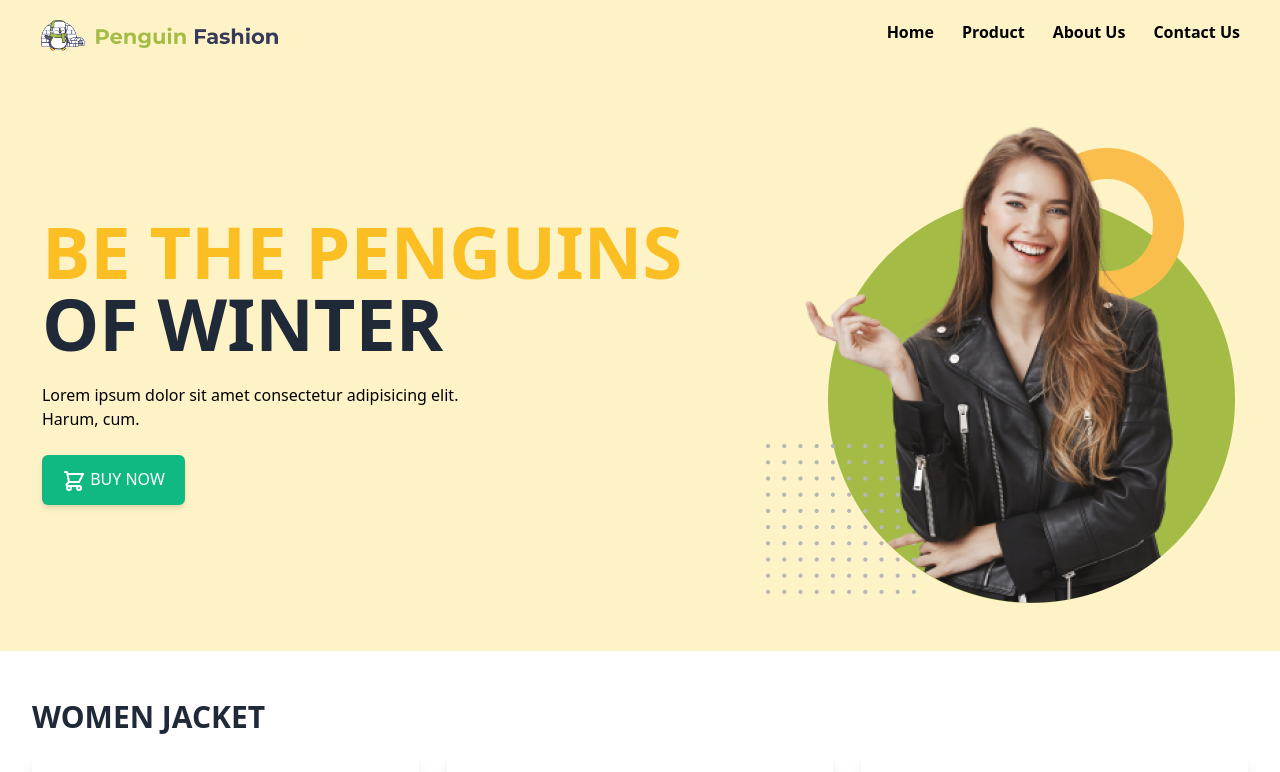
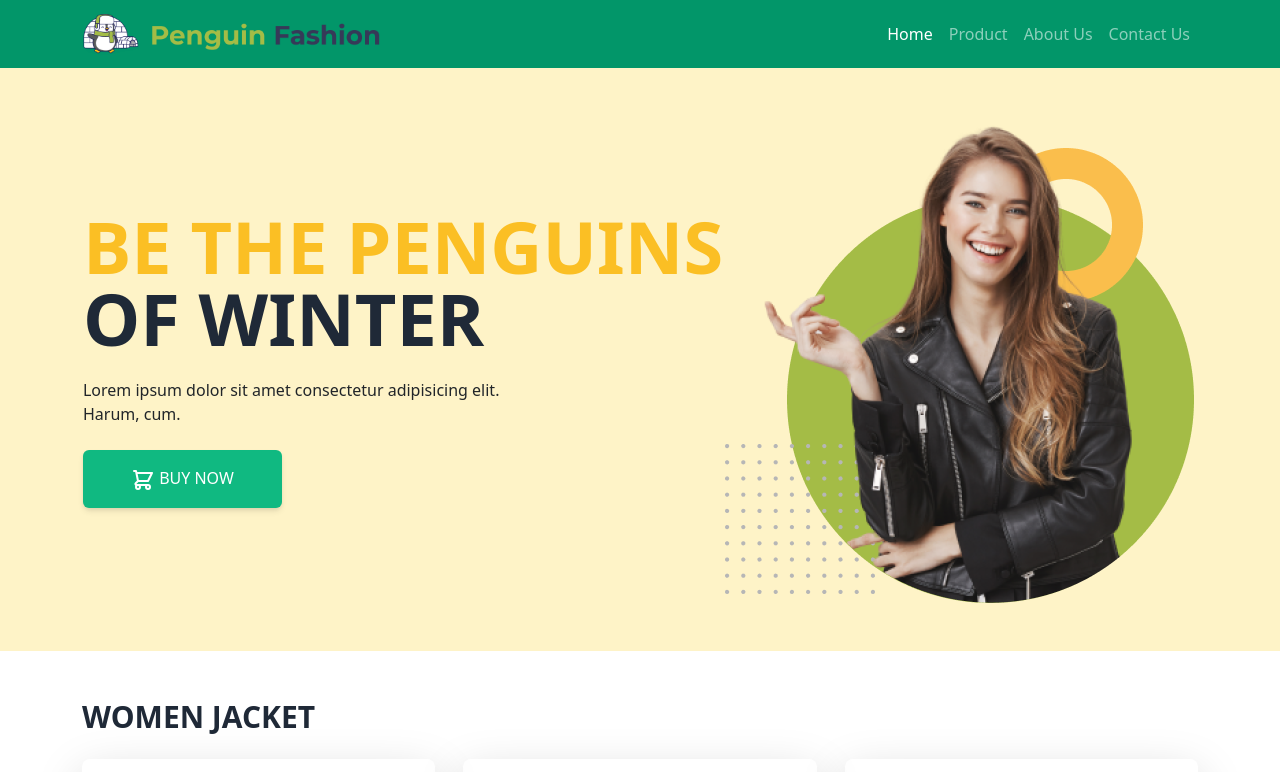
Before and after one commit to Abrarhusamfahim/Penguin-fashion, a plain HTML site: page index.html in a window 1280 px wide. Shown: the top 772 px of the page. Drawn offline with nearby package versions, Linux system fonts and the light colour scheme.

Commit message:
chaneged navbar

```diff
--- a/index.html
+++ b/index.html
@@ -7,21 +7,37 @@
     <title>Penguin Fashion</title>
     <!-- tailwind link -->
     <link href="https://unpkg.com/tailwindcss@^2/dist/tailwind.min.css" rel="stylesheet">
+    <!-- -------bootstrap css link------ -->
+    <link href="https://cdn.jsdelivr.net/npm/bootstrap@5.0.2/dist/css/bootstrap.min.css" rel="stylesheet" integrity="sha384-EVSTQN3/azprG1Anm3QDgpJLIm9Nao0Yz1ztcQTwFspd3yD65VohhpuuCOmLASjC" crossorigin="anonymous">
 </head>
 <body>
     <header class="md:bg-green-100 lg:bg-yellow-100">
         <!-- -----------nav area-------------- -->
-         <nav class="lg:flex lg:justify-between px-10 mx-auto mb-4">
-             <div class="mt-5">
-                 <img class="w-60" src="icons/nav.png" alt="">
-             </div>
-                 <ul class="lg:flex gap-7 mt-5">
-                     <li class="font-bold"> <a href="#home">Home</a> </li>
-                     <li class="font-bold"><a href="#product">Product</a></li>
-                     <li class="font-bold"><a href="#about">About Us</a></li>
-                     <li class="font-bold"><a href="#contact">Contact Us</a></li>
-                 </ul>
-         </nav>
+            <nav class="navbar navbar-expand-lg navbar-dark" style="background-color: #029669;">
+                <div class="container ">
+                  <a class="navbar-brand" href="#">
+                    <img src="icons/nav.png" alt="" width="300" class="d-inline-block align-text-top"></a>
+                  <button class="navbar-toggler" type="button" data-bs-toggle="collapse" data-bs-target="#navbarSupportedContent" aria-controls="navbarSupportedContent" aria-expanded="false" aria-label="Toggle navigation">
+                    <span class="navbar-toggler-icon"></span>
+                  </button>
+                  <div class="collapse navbar-collapse " id="navbarSupportedContent">
+                    <ul class="navbar-nav  mb-2 mb-lg-0 ms-auto">
+                      <li class="nav-item">
+                        <a class="nav-link active" aria-current="page" href="#home">Home</a>
+                      </li>
+                      <li class="nav-item">
+                        <a class="nav-link" href="#product">Product</a>
+                      </li>
+                      <li class="nav-item">
+                        <a class="nav-link" href="#about">About Us</a>
+                      </li>
+                      <li class="nav-item">
+                        <a class="nav-link" href="#contact">Contact Us</a>
+                      </li>
+                    </ul>
+                  </div>
+                </div>
+              </nav>
 <!-- -------------------penguin area------------- -->
         <section class="container md:flex items-center justify-around py-12" id="home">
             <div class="space-y-6">
@@ -203,5 +219,9 @@
     <footer class="text-center">
          <p class="text-gray-600"><small>©2021.Penguin Fashion.Abrar Fahim, all rights reserved</small></p>
     </footer>
+
+
+    <!-- -----------js link----------- -->
+    <script src="https://cdn.jsdelivr.net/npm/bootstrap@5.0.2/dist/js/bootstrap.bundle.min.js" integrity="sha384-MrcW6ZMFYlzcLA8Nl+NtUVF0sA7MsXsP1UyJoMp4YLEuNSfAP+JcXn/tWtIaxVXM" crossorigin="anonymous"></script>
 </body>
 </html>
```
